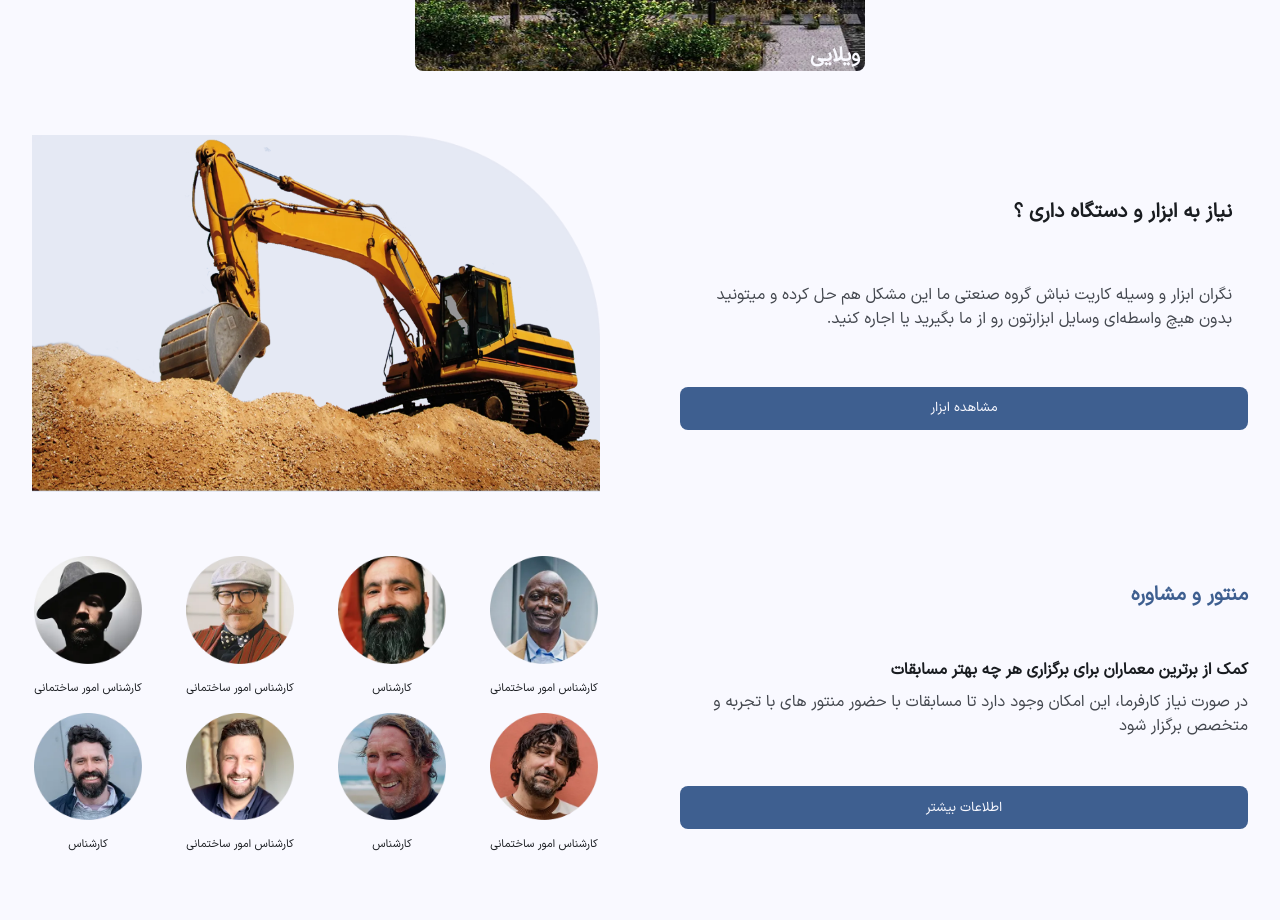
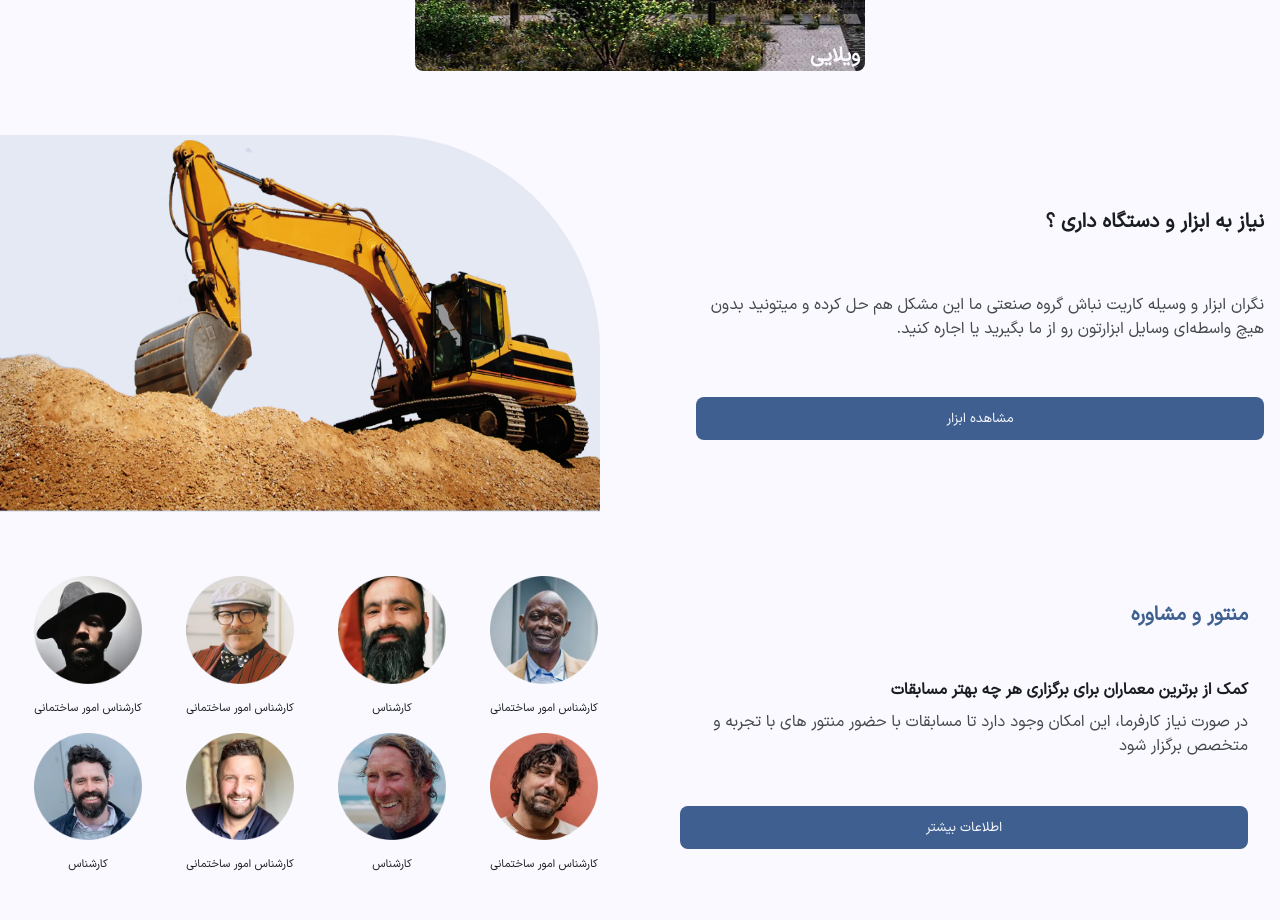
Before and after one commit to nazaninjh/sourcing, a Next.js app: page / in a window 1280 px wide. Shown: the part 5180-6100 px from the top of the page. Built offline with nearby package versions, Linux system fonts and the light colour scheme.

Commit message:
Fix padding of tools

```diff
--- a/src/components/Home/tools-component/tools.module.scss
+++ b/src/components/Home/tools-component/tools.module.scss
@@ -6,6 +6,7 @@
   padding-inline: 0;
   @include mixin.mq(sm) {
     padding-inline: 2rem;
+    padding-inline: 0px;
   }
   @include mixin.mq(2xl) {
     padding-inline: 0px;
@@ -96,7 +97,7 @@
     > p {
       margin: 0;
       padding-inline: 1rem;
-      @include mixin.mq(sm) {
+      @include mixin.mq(2xl) {
         padding-inline: auto;
       }
     }
@@ -117,7 +118,7 @@
       @include mixin.GlobalBtn;
       margin-inline: 1rem;
 
-      @include mixin.mq(sm) {
+      @include mixin.mq(2xl) {
         margin-inline: 0;
       }
     }
```
